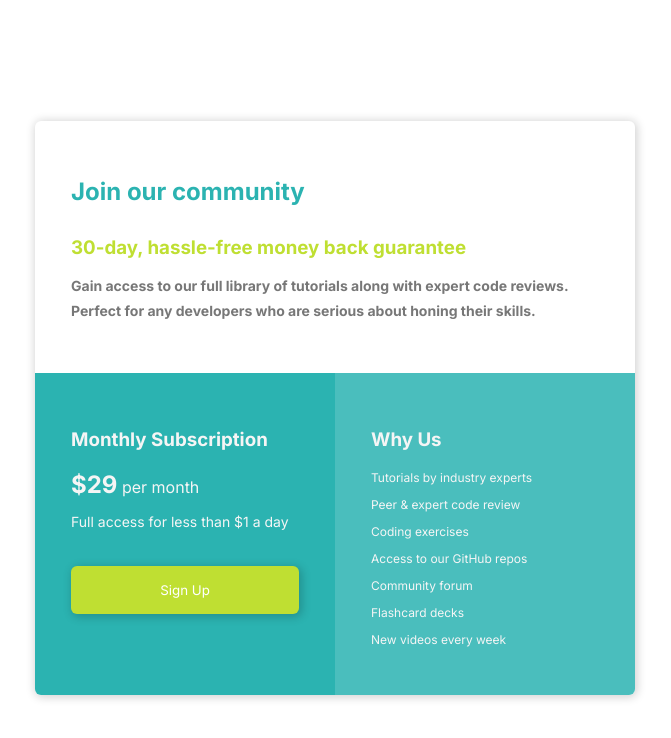
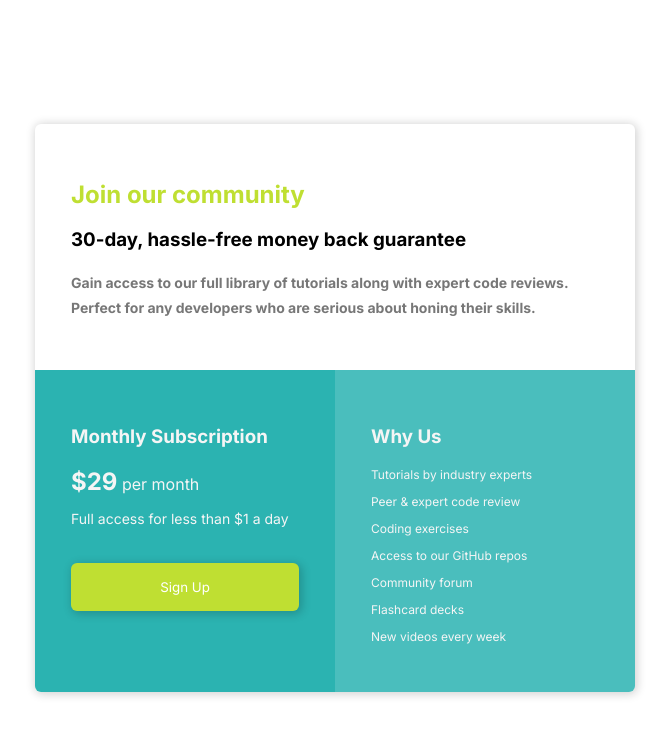
Before and after one commit to osaaroh/1_single_price_grid, a plain HTML site: page index.html in a window 1280 px wide. Shown: the whole page, without its empty margins (305-976 px from the left). Drawn offline with Linux system fonts and the light colour scheme.

Commit message:
Update style.css

```diff
--- a/assets/css/style.css
+++ b/assets/css/style.css
@@ -33,12 +33,12 @@ section {
     flex-direction: row;
 }
 
-.pg__card_join h2 {
+.pg__card_join h1 {
     color: #2bb3b1;
     margin-bottom: 30px;
 }
 
-.pg__card_join h3 {
+.pg__card_join h2 {
     color: #bfdf32;
     margin-bottom: 14px;
 }
```
